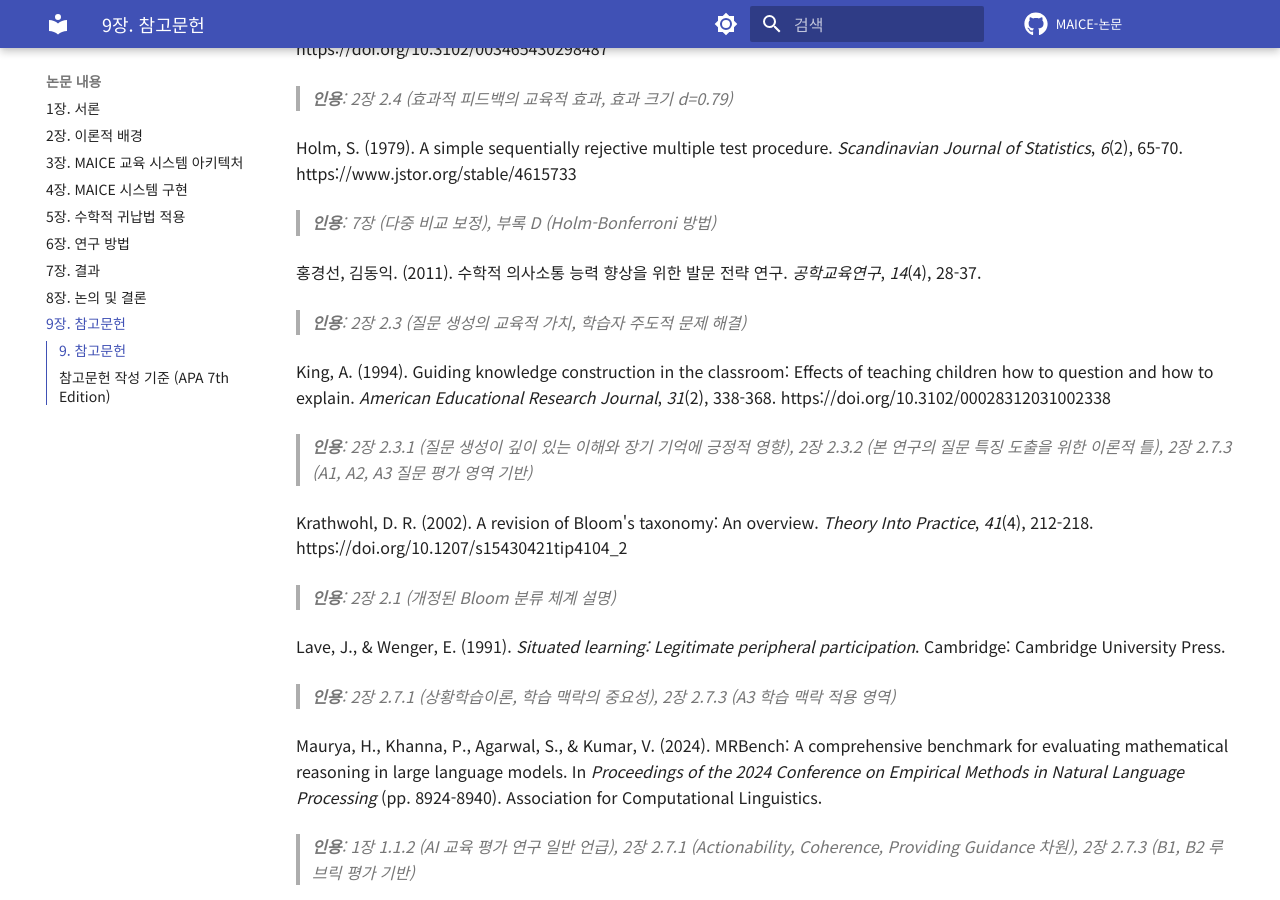
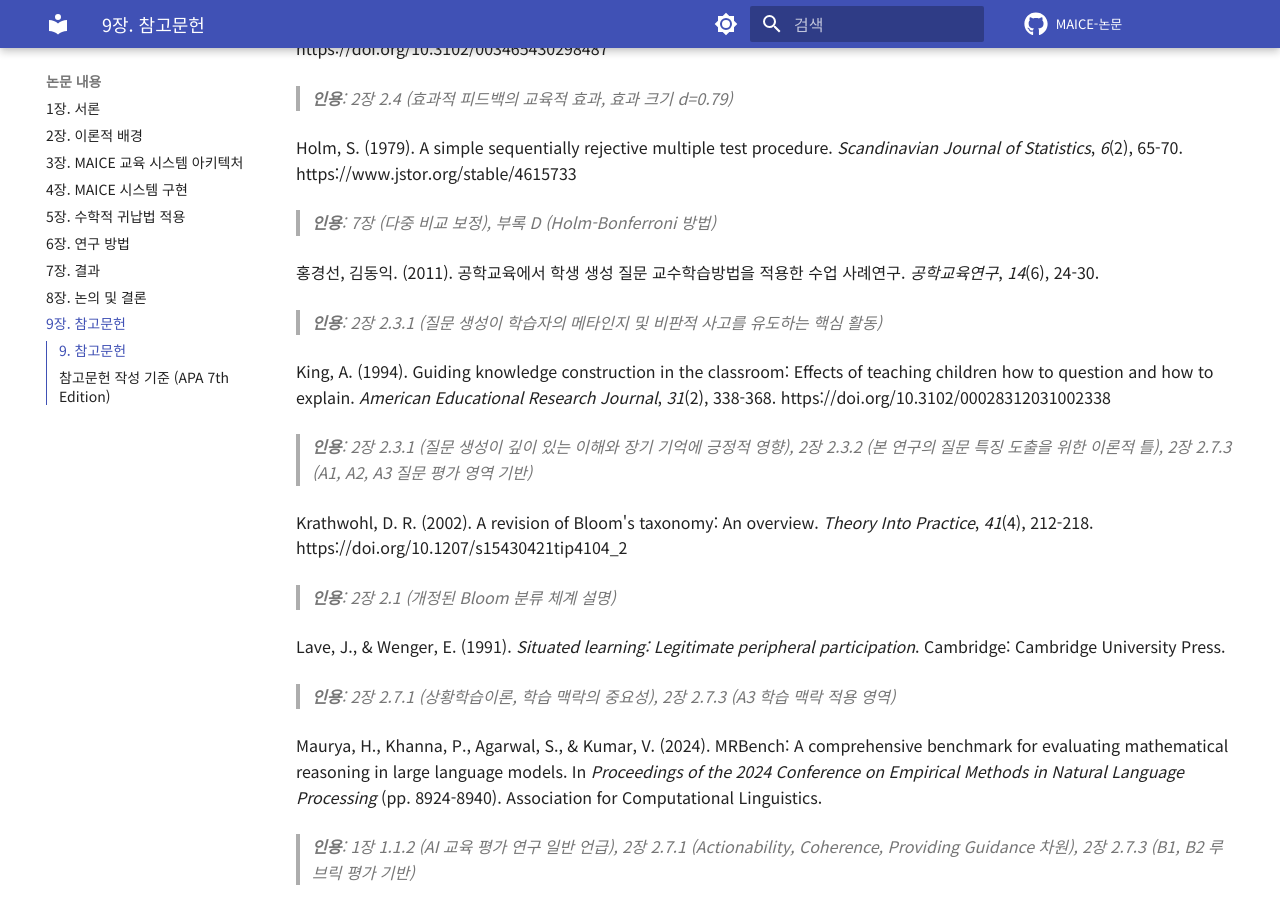
Before and after one commit to KimKyuBong/maice-paper-deploy, an MkDocs documentation site: the page built from docs/chapters/09-references.md, in a window 1280 px wide and 900 px high, scrolled down 1830 px. Built offline with MkDocs 1.6.1 and Material for MkDocs 9.7.7, drawn with Linux system fonts in a browser that asks for light colours; comment, search, counter and statistics services are not loaded.

Commit message:
홍경선, 김동익 (2011) 인용 정보 완전 수정
심각한 인용 오류 발견 및 수정:

Before (완전히 틀림):
- 제목: 수학적 의사소통 능력 향상을 위한 발문 전략 연구
- 학회지: 수학교육학연구
- 권호: 21(4)
- 페이지: 439-460

After (정확한 정보):
- 제목: 공학교육에서 학생 생성 질문 교수학습방법을 적용한 수업 사례연구
- 학회지: 공학교육연구 (Journal of Engineering Education Research)
- 권호: 14(6)
- 페이지: 24-30

출처: https://koreascience.kr/article/JAKO201129140405089.pdf

```diff
--- a/docs/chapters/09-references.md
+++ b/docs/chapters/09-references.md
@@ -44,8 +44,8 @@ Hattie, J., & Timperley, H. (2007). The power of feedback. *Review of Educationa
 Holm, S. (1979). A simple sequentially rejective multiple test procedure. *Scandinavian Journal of Statistics*, *6*(2), 65-70. https://www.jstor.org/stable/4615733
   > **인용**: 7장 (다중 비교 보정), 부록 D (Holm-Bonferroni 방법)
 
-홍경선, 김동익. (2011). 수학적 의사소통 능력 향상을 위한 발문 전략 연구. *공학교육연구*, *14*(4), 28-37.
-  > **인용**: 2장 2.3 (질문 생성의 교육적 가치, 학습자 주도적 문제 해결)
+홍경선, 김동익. (2011). 공학교육에서 학생 생성 질문 교수학습방법을 적용한 수업 사례연구. *공학교육연구*, *14*(6), 24-30.
+  > **인용**: 2장 2.3.1 (질문 생성이 학습자의 메타인지 및 비판적 사고를 유도하는 핵심 활동)
 
 King, A. (1994). Guiding knowledge construction in the classroom: Effects of teaching children how to question and how to explain. *American Educational Research Journal*, *31*(2), 338-368. https://doi.org/10.3102/00028312031002338
   > **인용**: 2장 2.3.1 (질문 생성이 깊이 있는 이해와 장기 기억에 긍정적 영향), 2장 2.3.2 (본 연구의 질문 특징 도출을 위한 이론적 틀), 2장 2.7.3 (A1, A2, A3 질문 평가 영역 기반)
```
Also changed, not shown: docs/chapters/02-theoretical-background.md (+1 -1 lines).
